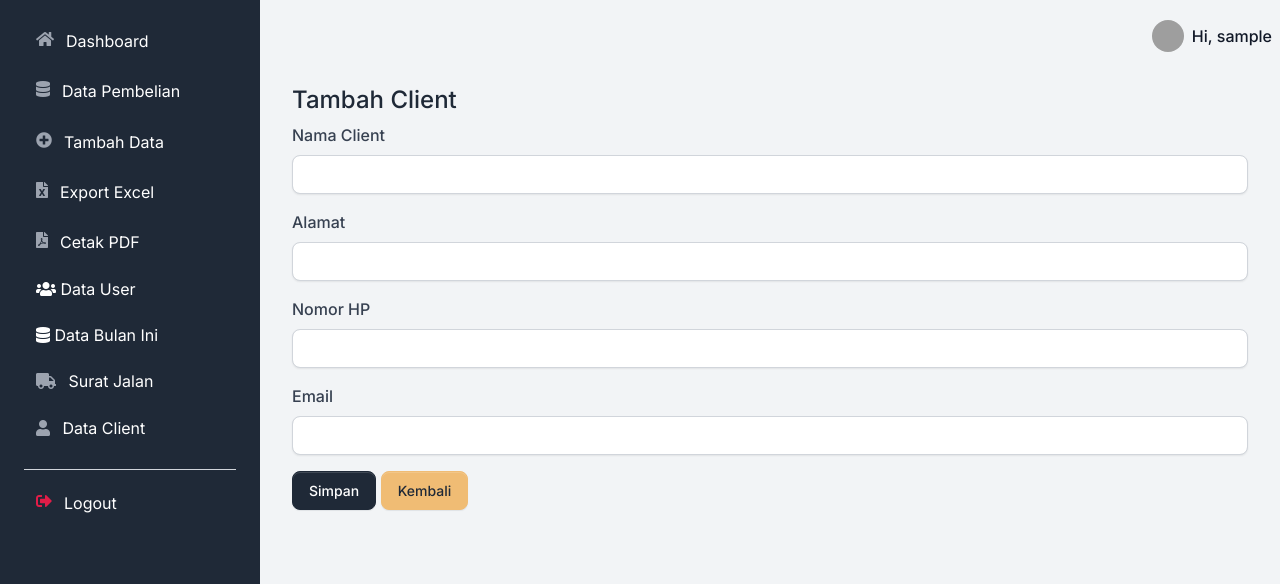
After one commit to Hammmzl/Aplikasi-manajemen-renew-energy, a Flask app: page /client/clients/tambah in a window 1280 px wide. The commit adds this page. Shown: the top 584 px of the page. Run offline with Flask 3, Linux system fonts and the light colour scheme; the visitor is signed in with stand-in values (Sample User, id 1); some libraries are stand-ins or nearby versions; grey boxes are pictures that could not be loaded.

Commit message:
Backup sebelum modif dashboard Volt & client module

```diff
--- /dev/null
+++ b/app/client/forms.py
@@ -0,0 +1,10 @@
+from flask_wtf import FlaskForm
+from wtforms import StringField, SubmitField
+from wtforms.validators import DataRequired, Optional, Email
+
+class ClientForm(FlaskForm):
+    nama_client = StringField('Nama Client', validators=[DataRequired()])
+    alamat = StringField('Alamat', validators=[Optional()])
+    no_hp = StringField('Nomor HP', validators=[Optional()])
+    email = StringField('Email', validators=[Optional(), Email()])
+    submit = SubmitField('Simpan')
--- /dev/null
+++ b/app/client/routes.py
@@ -0,0 +1,51 @@
+from flask import Blueprint, render_template, redirect, url_for, flash, request
+from app.extensions import db
+from app.models import Client
+from app.client.forms import ClientForm
+
+client_bp = Blueprint('client', __name__, url_prefix='/client')
+
+
+
+@client_bp.route('/clients')
+def client_index():
+    clients = Client.query.all()
+    return render_template('volt_dashboard/client/client_index.html', clients=clients)
+
+@client_bp.route('/clients/tambah', methods=['GET', 'POST'])
+def client_tambah():
+    form = ClientForm()
+    if form.validate_on_submit():
+        new_client = Client(
+            nama_client=form.nama_client.data,
+            alamat=form.alamat.data,
+            no_hp=form.no_hp.data,
+            email=form.email.data
+        )
+        db.session.add(new_client)
+        db.session.commit()
+        flash('Data client berhasil ditambahkan!', 'success')
+        return redirect(url_for('client.client_index'))
+    return render_template('volt_dashboard/client/client_tambah.html', form=form)
+
+@client_bp.route('/clients/edit/<int:id>', methods=['GET', 'POST'])
+def client_edit(id):
+    client = Client.query.get_or_404(id)
+    form = ClientForm(obj=client)
+    if form.validate_on_submit():
+        client.nama_client = form.nama_client.data
+        client.alamat = form.alamat.data
+        client.no_hp = form.no_hp.data
+        client.email = form.email.data
+        db.session.commit()
+        flash('Data client berhasil diperbarui!', 'success')
+        return redirect(url_for('client.client_index'))
+    return render_template('volt_dashboard/client/client_edit.html', form=form, client=client)
+
+@client_bp.route('/clients/hapus/<int:id>', methods=['POST'])
+def client_hapus(id):
+    client = Client.query.get_or_404(id)
+    db.session.delete(client)
+    db.session.commit()
+    flash('Data client berhasil dihapus!', 'success')
+    return redirect(url_for('client.client_index'))
--- a/app/main/forms.py
+++ b/app/main/forms.py
@@ -1,7 +1,8 @@
 from flask_wtf import FlaskForm
-from wtforms import StringField, PasswordField, SubmitField, DecimalField, DateField, IntegerField, FieldList, FormField, SubmitField
+from wtforms import StringField, PasswordField, SubmitField, DecimalField, DateField, IntegerField, FieldList, FormField, SubmitField, SelectField
 from wtforms.validators import DataRequired
 from wtforms.validators import DataRequired, NumberRange
+from app.models import Client
 
 class LoginForm(FlaskForm):
     username = StringField('Username', validators=[DataRequired()])
@@ -11,7 +12,7 @@ class LoginForm(FlaskForm):
 
 
 class WasteOilPurchaseForm(FlaskForm):
-    nama_pengepul = StringField('Nama Pengepul', validators=[DataRequired()])
+    client_id = SelectField('Nama Client', coerce=int, validators=[DataRequired()])
     tanggal_pembelian = DateField('Tanggal Pembelian', validators=[DataRequired()])
     jumlah = DecimalField('Jumlah (liter)', validators=[DataRequired(), NumberRange(min=0)])
     harga_per_liter = DecimalField('Harga per Liter', validators=[DataRequired(), NumberRange(min=0)])
--- a/app/main/routes.py
+++ b/app/main/routes.py
@@ -1,7 +1,7 @@
 from flask import Blueprint, render_template, request, redirect, url_for, flash, send_file, make_response, Response, abort
 from flask_login import login_user, logout_user, login_required, current_user
 from werkzeug.security import check_password_hash
-from app.models import User, WasteOilPurchase
+from app.models import User, WasteOilPurchase, SuratJalan, SuratJalanDetail, Client
 from app.extensions import db, login_manager
 from app.models import WasteOilPurchase
 from datetime import datetime
@@ -14,7 +14,7 @@ import calendar
 from app.main.utils import generate_monthly_purchase_dataframe
 from io import BytesIO
 from app.main.forms import SuratJalanForm, SuratJalanDetailForm
-from app.models import SuratJalan, SuratJalanDetail
+
 
 
 main_bp = Blueprint('main', __name__, template_folder='templates/volt_dashboard')
@@ -52,67 +52,56 @@ def index():
                            search_query=search_query,
                            date_filter=date_filter)
 
-@main_bp.route('/tambah', methods=['GET', 'POST'])
-@login_required
-def tambah():
-    if request.method == 'POST':
-        print("Form manual valid, mulai simpan data...")
-        try:
-            nama_pengepul = request.form['nama_pengepul']
-            tanggal_pembelian = datetime.strptime(request.form['tanggal_pembelian'], '%Y-%m-%d')
-            jumlah = float(request.form['jumlah'])
-            harga_per_liter = float(request.form['harga_per_liter'])
-            total_harga = jumlah * harga_per_liter
 
-            purchase = WasteOilPurchase(
-                nama_pengepul=nama_pengepul,
-                tanggal_pembelian=tanggal_pembelian,
-                jumlah=jumlah,
-                harga_per_liter=harga_per_liter,
-                total_harga=total_harga,
-                created_at=datetime.utcnow(),
-                user_id=current_user.id
-            )
-            db.session.add(purchase)
-            db.session.commit()
-            flash('Data pembelian berhasil disimpan.', 'success')
-            return redirect(url_for('main.index'))
 
-        except Exception as e:
-            db.session.rollback()
-            print("Gagal commit ke database:", e)
-            flash('Terjadi kesalahan saat menyimpan data.', 'danger')
+@main_bp.route('/tambah_pembelian', methods=['GET', 'POST'])
+def tambah_pembelian():
+    form = WasteOilPurchaseForm()
+    form.client_id.choices = [(client.id, client.nama_client) for client in Client.query.all()]
 
-    return render_template('volt_dashboard/tambah.html')
+    if form.validate_on_submit():
+        pembelian = WasteOilPurchase(
+            client_id=form.client_id.data,
+            tanggal_pembelian=form.tanggal_pembelian.data,
+            jumlah=form.jumlah.data,
+            harga_per_liter=form.harga_per_liter.data,
+            total_harga=form.jumlah.data * form.harga_per_liter.data,
+            user_id=current_user.id  # kalau kamu pakai flask-login
+        )
+        db.session.add(pembelian)
+        db.session.commit()
+        flash('Data pembelian berhasil ditambahkan.', 'success')
+        return redirect(url_for('main.index'))
+
+    return render_template('volt_dashboard/tambah.html', form=form)
 
 
 @main_bp.route('/edit/<int:id>', methods=['GET', 'POST'])
 def edit(id):
     purchase = WasteOilPurchase.query.get_or_404(id)
+    form = WasteOilPurchaseForm()
 
-    if request.method == 'POST':
-        nama_pengepul = request.form['nama_pengepul']
-        tanggal_pembelian = request.form['tanggal_pembelian']
-        jumlah = request.form['jumlah']
-        harga_per_liter = request.form['harga_per_liter']
+    # isi pilihan client
+    form.client_id.choices = [(client.id, client.nama_client) for client in Client.query.all()]
 
-        try:
-            tanggal_obj = datetime.strptime(tanggal_pembelian, '%Y-%m-%d').date()
-            jumlah_float = float(jumlah)
-            harga_float = float(harga_per_liter)
-        except Exception:
-            flash('Input tidak valid, silakan coba lagi.', 'danger')
-            return redirect(url_for('main.edit', id=id))
-
-        purchase.nama_pengepul = nama_pengepul
-        purchase.tanggal_pembelian = tanggal_obj
-        purchase.jumlah = jumlah_float
-        purchase.harga_per_liter = harga_float
+    if form.validate_on_submit():
+        purchase.client_id = form.client_id.data
+        purchase.tanggal_pembelian = form.tanggal_pembelian.data
+        purchase.jumlah = float(form.jumlah.data)
+        purchase.harga_per_liter = float(form.harga_per_liter.data)
+        purchase.total_harga = purchase.jumlah * purchase.harga_per_liter
         db.session.commit()
         flash('Data pembelian berhasil diperbarui', 'success')
         return redirect(url_for('main.index'))
 
-    return render_template('volt_dashboard/edit.html', purchase=purchase)
+    # isi data lama ke form waktu GET
+    form.client_id.data = purchase.client_id
+    form.tanggal_pembelian.data = purchase.tanggal_pembelian
+    form.jumlah.data = purchase.jumlah
+    form.harga_per_liter.data = purchase.harga_per_liter
+
+    return render_template('volt_dashboard/edit.html', form=form, purchase=purchase)
+
 
 
 # Flask-Login user loader
@@ -139,7 +128,7 @@ def export_excel():
     data = []
     for p in purchases:
         data.append({
-            'Nama Pengepul': p.nama_pengepul,
+            'Nama Pengepul': p.client.nama_client if p.client else '-',
             'Tanggal Pembelian': p.tanggal_pembelian.strftime('%d-%m-%Y'),
             'Jumlah (Liter)': p.jumlah,
             'Harga per Liter (Rp)': p.harga_per_liter,
@@ -206,20 +195,51 @@ def data_bulanan():
 @main_bp.route('/export_excel_bulanan')
 @login_required
 def export_excel_bulanan():
+    from datetime import datetime, date, timedelta
 
-    df = generate_monthly_purchase_dataframe()
+    # Hitung awal dan akhir bulan sekarang
+    today = date.today()
+    awal_bulan = today.replace(day=1)
+    if today.month == 12:
+        akhir_bulan = today.replace(year=today.year + 1, month=1, day=1) - timedelta(days=1)
+    else:
+        akhir_bulan = today.replace(month=today.month + 1, day=1) - timedelta(days=1)
 
+    # Ambil data pembelian bulan ini
+    purchases = WasteOilPurchase.query\
+        .filter(WasteOilPurchase.tanggal_pembelian >= awal_bulan)\
+        .filter(WasteOilPurchase.tanggal_pembelian <= akhir_bulan)\
+        .order_by(WasteOilPurchase.tanggal_pembelian.desc()).all()
+
+    # Siapkan data buat ke DataFrame
+    data = []
+    for p in purchases:
+        data.append({
+            'Nama Pengepul': p.client.nama_client if p.client else '-',
+            'Tanggal Pembelian': p.tanggal_pembelian.strftime('%d-%m-%Y'),
+            'Jumlah (Liter)': p.jumlah,
+            'Harga per Liter (Rp)': p.harga_per_liter,
+            'Total Harga (Rp)': p.jumlah * p.harga_per_liter
+        })
+
+    # Convert ke DataFrame
+    df = pd.DataFrame(data)
+
+    # Simpan ke file Excel di memory
     output = BytesIO()
     with pd.ExcelWriter(output, engine='xlsxwriter') as writer:
         df.to_excel(writer, index=False, sheet_name='Pembelian Bulanan')
     output.seek(0)
-    bulan_ini = datetime.now()
-    nama_file = f"Data Pembelian {bulan_ini.strftime('%B %Y')}.xlsx"
-    response = make_response(output.read())
-    response.headers['Content-Disposition'] = f'attachment; filename={nama_file}'
-    response.headers['Content-type'] = 'application/vnd.openxmlformats-officedocument.spreadsheetml.sheet'
-    return response
 
+    # Format nama file pakai bulan dan tahun sekarang
+    bulan_ini_str = datetime.now().strftime('%B %Y')
+    nama_file = f"Data Pembelian {bulan_ini_str}.xlsx"
+
+    # Buat response buat download
+    return send_file(output,
+                     download_name=nama_file,
+                     as_attachment=True,
+                     mimetype='application/vnd.openxmlformats-officedocument.spreadsheetml.sheet')
 
 @main_bp.route('/export-pdf-bulanan')
 @login_required
--- /dev/null
+++ b/app/templates/volt_dashboard/client/client_tambah.html
@@ -0,0 +1,25 @@
+{% extends 'volt_dashboard/layouts/base.html' %}
+{% block content %}
+<h2 class="h4">Tambah Client</h2>
+<form method="POST">
+    {{ form.hidden_tag() }}
+    <div class="mb-3">
+        {{ form.nama_client.label(class="form-label") }}
+        {{ form.nama_client(class="form-control") }}
+    </div>
+    <div class="mb-3">
+        {{ form.alamat.label(class="form-label") }}
+        {{ form.alamat(class="form-control") }}
+    </div>
+    <div class="mb-3">
+        {{ form.no_hp.label(class="form-label") }}
+        {{ form.alamat(class="form-control") }}
+    </div>
+    <div class="mb-3">
+        {{ form.email.label(class="form-label") }}
+        {{ form.alamat(class="form-control") }}
+    </div>
+    <button type="submit" class="btn btn-primary">Simpan</button>
+    <a href="{{ url_for('client.client_index') }}" class="btn btn-secondary">Kembali</a>
+</form>
+{% endblock %}
--- a/app/templates/volt_dashboard/data_bulanan.html
+++ b/app/templates/volt_dashboard/data_bulanan.html
@@ -30,7 +30,7 @@
       <tbody>
         {% for item in data %}
         <tr>
-          <td>{{ item.nama_pengepul }}</td>
+          <td>{{ item.client.nama_client }}</td>
           <td>{{ item.tanggal_pembelian.strftime('%d-%m-%Y') }}</td>
           <td>{{ item.jumlah }}</td>
           <td>{{ item.harga_per_liter }}</td>
--- a/app/templates/volt_dashboard/index.html
+++ b/app/templates/volt_dashboard/index.html
@@ -52,7 +52,7 @@
             {% for purchase in purchases %}
               <tr>
                 <td>{{ (page - 1) * 10 + loop.index }}</td>
-              <td>{{ purchase.nama_pengepul }}</td>
+                <td>{{ purchase.client.nama_client }}</td>
                 <td>{{ purchase.tanggal_pembelian.strftime('%d-%m-%Y') }}</td>
                 <td>{{ '%.2f'|format(purchase.jumlah) }}</td>
                 <td>{{ '{:,.0f}'.format(purchase.harga_per_liter) }}</td>
--- a/app/templates/volt_dashboard/layouts/sidebar.html
+++ b/app/templates/volt_dashboard/layouts/sidebar.html
@@ -26,7 +26,7 @@
     <ul class="nav flex-column pt-3 pt-md-0">
   {{ macros.sidebar_nav_item('main.dashboard', 'fas fa-home', 'Dashboard') }}
   {{ macros.sidebar_nav_item('main.index', 'fas fa-database', 'Data Pembelian') }}
-  {{ macros.sidebar_nav_item('main.tambah', 'fas fa-plus-circle', 'Tambah Data') }}
+  {{ macros.sidebar_nav_item('main.tambah_pembelian', 'fas fa-plus-circle', 'Tambah Data') }}
   {{ macros.sidebar_nav_item('main.export_excel', 'fas fa-file-excel', 'Export Excel') }}
   <li class="nav-item">
         <a href="{{ url_for('main.cetak_pdf') }}" target="_blank" class="nav-link d-flex align-items-center">
@@ -56,6 +56,15 @@
     </a>
   </li>
 
+  <li class="nav-item">
+<a class="nav-link" href="{{ url_for('client.client_index') }}">
+  <span class="sidebar-icon"><i class="fas fa-user"></i></span>
+  <span class="sidebar-text">Data Client</span>
+</a>
+
+</li>
+
+
 
 
   <li role="separator" class="dropdown-divider mt-3 mb-2 border-gray-300"></li>
--- a/app/templates/volt_dashboard/pdf_template_bulanan.html
+++ b/app/templates/volt_dashboard/pdf_template_bulanan.html
@@ -28,7 +28,7 @@
             {% for d in data %}
             <tr>
                 <td>{{ loop.index }}</td>
-                <td>{{ d.nama_pengepul }}</td>
+                <td>{{ d.client.nama_client }}</td>
                 <td>{{ d.tanggal_pembelian.strftime('%d-%m-%Y') }}</td>
                 <td>{{ d.jumlah }}</td>
                 <td>Rp{{ "{:,.0f}".format(d.harga_per_liter) }}</td>
```
Also changed, not shown: app/__init__.py (+6 -2 lines), app/models.py (+23 -5 lines), app/templates/volt_dashboard/client/client_edit.html (added, +25 -0 lines), app/templates/volt_dashboard/client/client_index.html (added, +38 -0 lines), app/templates/volt_dashboard/edit.html (+12 -44 lines), app/templates/volt_dashboard/tambah.html (+4 -3 lines), migrations/versions/4dea68e89020_add_client_id_to_waste_oil_purchases.py (added, +48 -0 lines), migrations/versions/a4361bbe5636_create_client_table.py (added, +35 -0 lines), app/client/__init__.py (added). Lines whose indentation alone changed are shown as unchanged.
